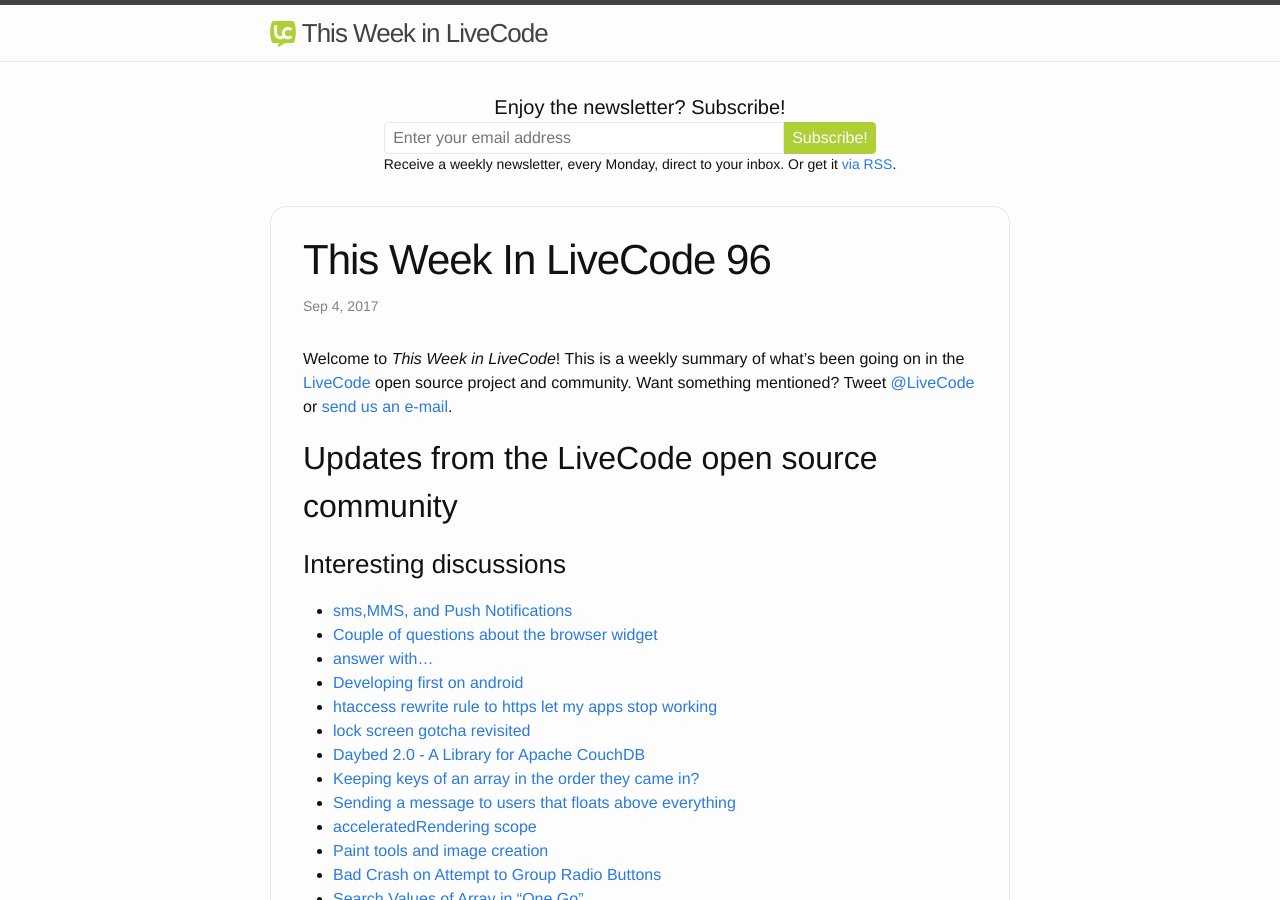
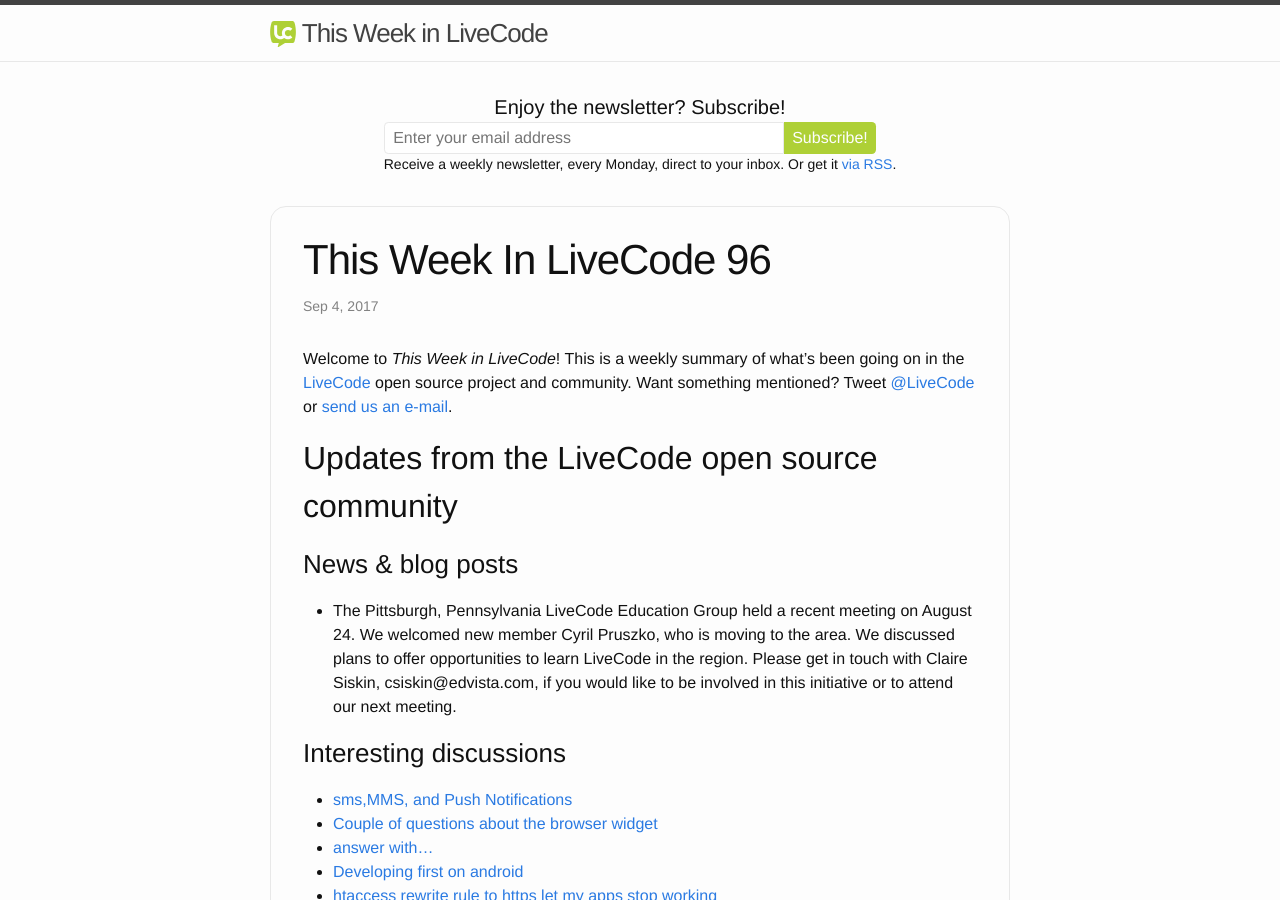
Before and after one commit to livecode/this-week-in-livecode, a Jekyll site: the page built from _posts/2017-09-04-this-week-in-livecode-96.markdown, in a window 1280 px wide and 900 px high. Built offline with Jekyll 4.4.1, drawn with Linux system fonts in a browser that asks for light colours.

Commit message:
Added content in News section

```diff
--- a/_posts/2017-09-04-this-week-in-livecode-96.markdown
+++ b/_posts/2017-09-04-this-week-in-livecode-96.markdown
@@ -13,11 +13,12 @@
 
 ## Updates from the LiveCode open source community
 
-<!---
+
 ### News & blog posts
 
-- [Using Infinite LiveCode for Android to Create Native Controls and Wrap OS APIs](https://livecode.com/using-infinite-livecode-for-android-to-create-native-controls-and-wrap-os-apis/)
---->
+- The Pittsburgh, Pennsylvania LiveCode Education Group held a recent meeting on August 24. We welcomed new member Cyril Pruszko,
+who is moving to the area. We discussed plans to offer opportunities to learn LiveCode in the region. Please get in touch with
+Claire Siskin, csiskin@edvista.com, if you would like to be involved in this initiative or to attend our next meeting.
 
 
 ### Interesting discussions
```
